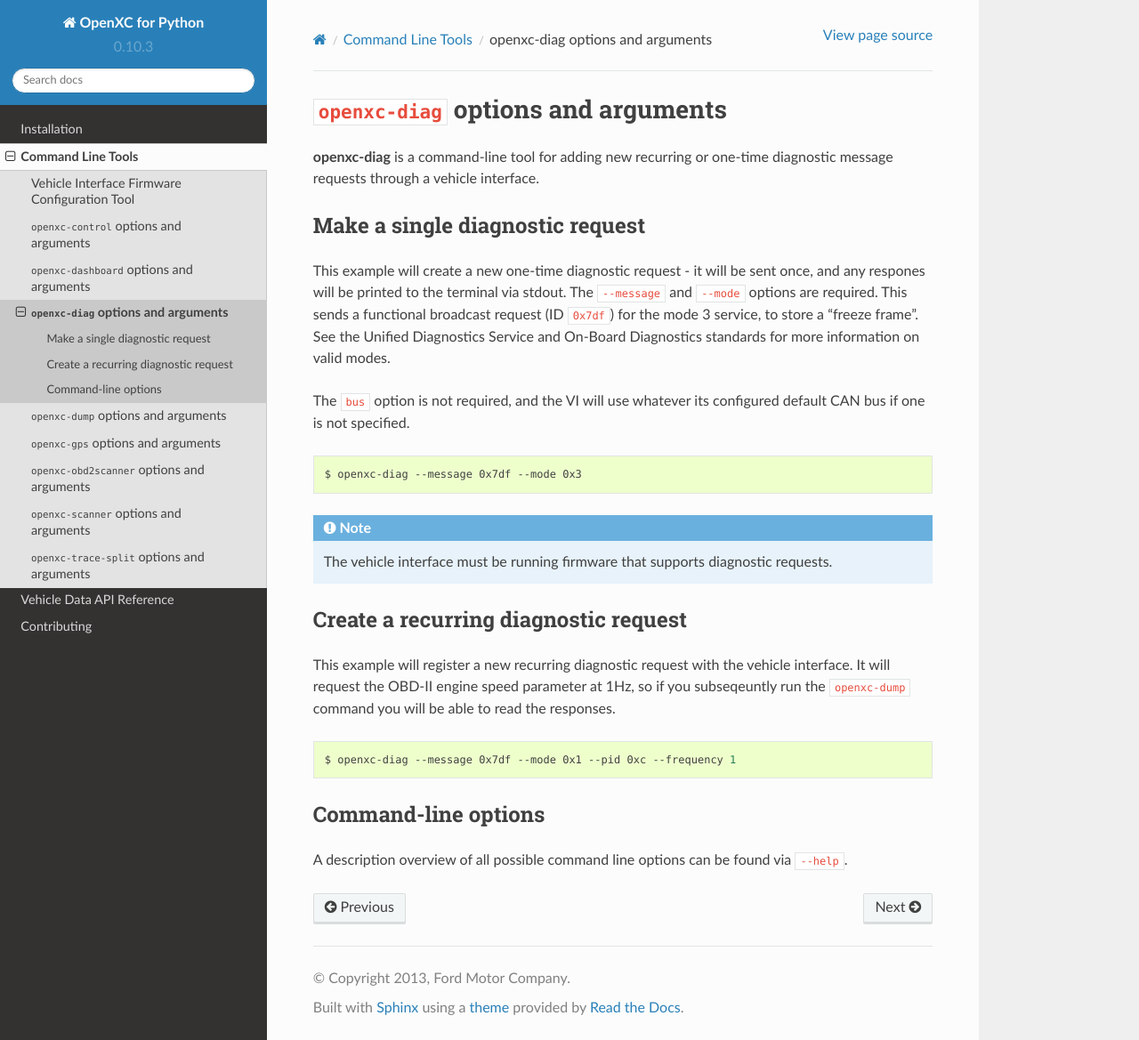
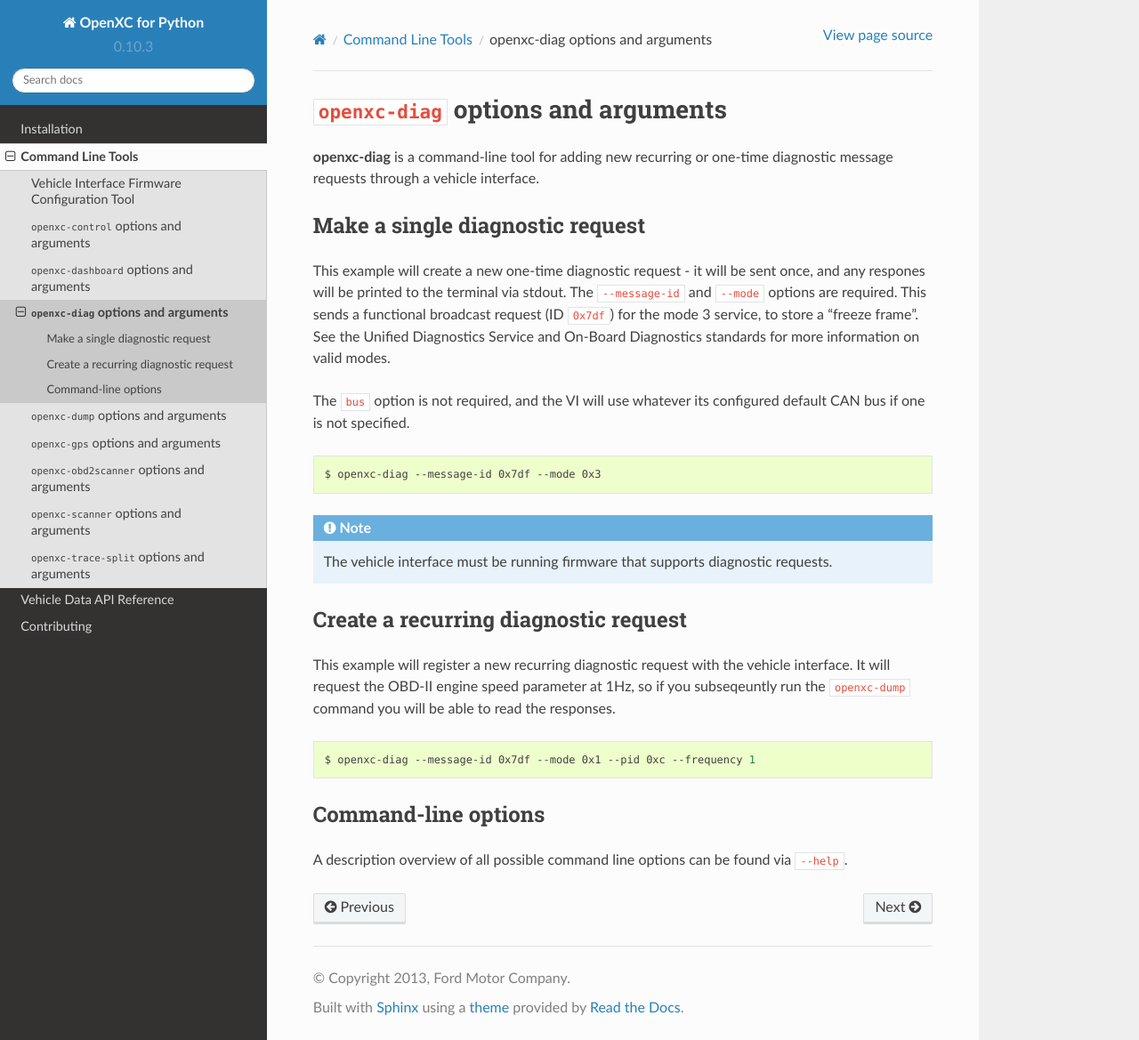
Before and after one commit to openxc/openxc-python, a Sphinx documentation site: the page built from docs/tools/diag.rst, in a window 1280 px wide and 1169 px high. Shown: the whole window at 89% size. Built offline with Sphinx 7.4.7 and the Read the Docs theme 2.0.0, drawn with Linux system fonts in a browser that asks for light colours.

```diff
--- a/docs/tools/diag.rst
+++ b/docs/tools/diag.rst
@@ -10,7 +10,7 @@ Make a single diagnostic request
 
 This example will create a new one-time diagnostic request - it will be sent
 once, and any respones will be printed to the terminal via stdout. The
-``--message`` and ``--mode`` options are required. This sends a functional
+``--message-id`` and ``--mode`` options are required. This sends a functional
 broadcast request (ID ``0x7df``) for the mode 3 service, to store a "freeze
 frame". See the Unified Diagnostics Service and On-Board Diagnostics standards
 for more information on valid modes.
@@ -20,7 +20,7 @@ default CAN bus if one is not specified.
 
 .. code-block:: bash
 
-    $ openxc-diag --message 0x7df --mode 0x3
+    $ openxc-diag --message-id 0x7df --mode 0x3
 
 .. note::
 
@@ -37,7 +37,7 @@ responses.
 
 .. code-block:: bash
 
-    $ openxc-diag --message 0x7df --mode 0x1 --pid 0xc --frequency 1
+    $ openxc-diag --message-id 0x7df --mode 0x1 --pid 0xc --frequency 1
 
 
 Command-line options
--- a/docs/tools/scanner.rst
+++ b/docs/tools/scanner.rst
@@ -35,7 +35,7 @@ If you wish to scan only a single message ID, you can skip right to it:
 
 .. code-block:: bash
 
-    $ openxc-scanner --message 0x7e0
+    $ openxc-scanner --message-id 0x7e0
 
 Command-line options
 ====================
```
Also changed, not shown: 1 other file.
